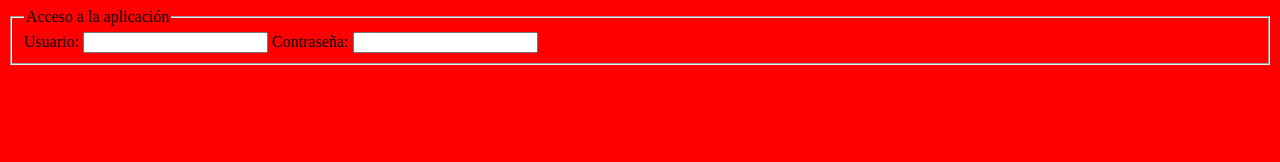
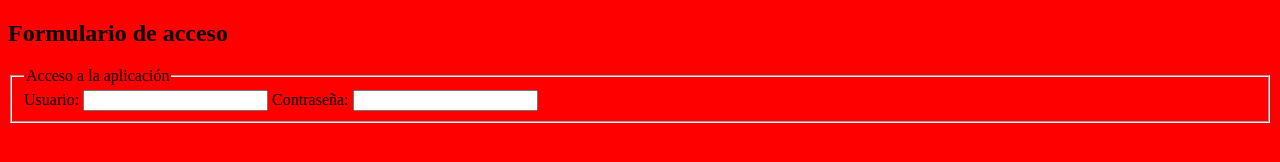
Before and after one commit to agamaru/segundo, a plain HTML site: page index.html in a window 1280 px wide. Drawn offline with Linux system fonts and the light colour scheme.

Commit message:
añadido titulo formulario

```diff
--- a/index.html
+++ b/index.html
@@ -6,6 +6,7 @@
  <link rel="stylesheet" href="css/estilo.css">
 </head>
 <body>
+	<h2>Formulario de acceso</h2>
     <form action="">
         <fieldset>
             <legend>Acceso a la aplicación</legend>
```
